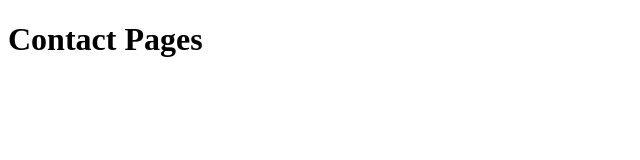
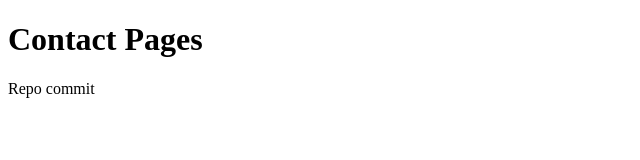
Before and after one commit to dhquan142tr/git-github, a plain HTML site: page contact.html in a window 1280 px wide. Shown: the whole page, without its empty margins (0-640 px from the left). Drawn offline with Linux system fonts and the light colour scheme.

Commit message:
new remote push

```diff
--- a/contact.html
+++ b/contact.html
@@ -7,5 +7,6 @@
     </head>
     <body>
         <h1>Contact Pages</h1>
+        <p>Repo commit</p>
     </body>
 </html>
```
